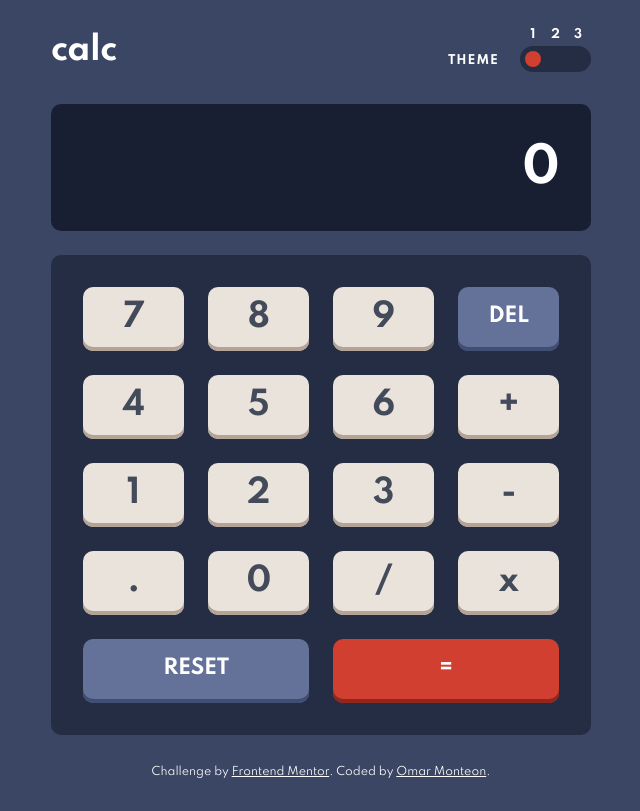
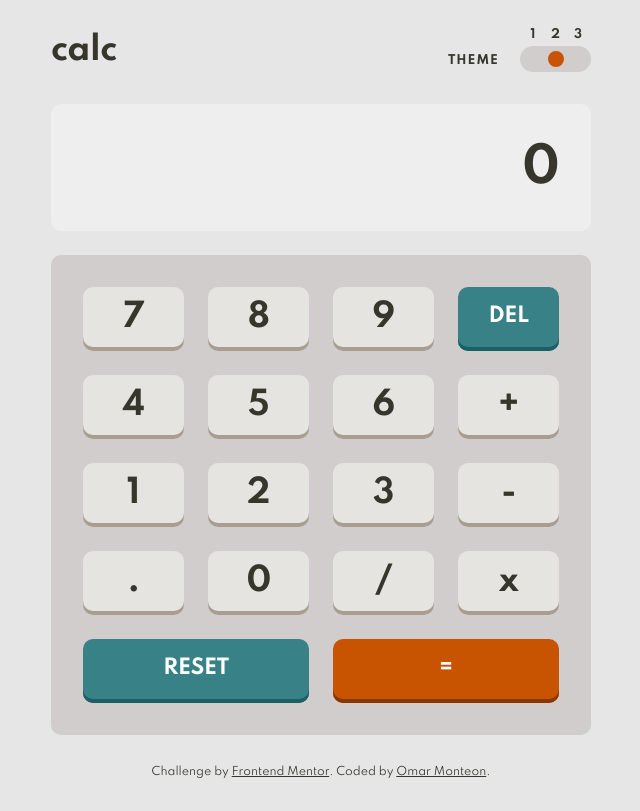
Before and after one commit to omonteon/calculator-fem, a React (Vite) app: page / in a window 1280 px wide. Shown: the whole page, without its empty margins (319-959 px from the left). Built offline with nearby package versions, Linux system fonts and the light colour scheme.

Commit message:
Feat: Set default theme on load.

```diff
--- a/src/App.js
+++ b/src/App.js
@@ -1,35 +1,63 @@
-import React, { useState } from "react";
+import React, { useEffect, useState } from "react";
 import ReactDOM from "react-dom";
 import ThemeSwitch from "./components/ThemeSwitch";
 import Calculator from "./components/Calculator";
 import "./App.css";
 
-// In this project I'm learning/Using for the first time:
+// In this project I'm learning/using for the first time:
 // BEM
-// CSS Variables
+// CSS custom properties(variables)
 // CSS Grid
-// Figma
-
-// Resources that helped me with the project
-// https://webdesign.tutsplus.com/tutorials/how-to-make-custom-accessible-checkboxes-and-radio-buttons--cms-32074
-// https://stackoverflow.com/questions/2901102/how-to-print-a-number-with-commas-as-thousands-separators-in-javascript
 
 const THEME_BG_COLOR = { 1: "#3a4663", 2: "#E6E6E6", 3: "#17062a" };
 
 function App() {
-  const [theme, setTheme] = useState("1");
+  const defaultTheme = getDefaultTheme();
+  const [theme, setTheme] = useState(defaultTheme);
 
-  function handleThemeChange(theme) {
+  useEffect(() => {
+    localStorage.setItem("selected-theme", theme);
     const root = window.document.documentElement;
     root.style.setProperty("--background-color", THEME_BG_COLOR[theme]);
-    setTheme(theme);
+  }, [theme]);
+
+  function getDefaultTheme() {
+    const persistedThemePreference = localStorage.getItem("selected-theme");
+    const hasPersistedPreference = typeof persistedThemePreference === "string";
+
+    if (hasPersistedPreference) {
+      const root = window.document.documentElement;
+      root.style.setProperty(
+        "--background-color",
+        THEME_BG_COLOR[persistedThemePreference]
+      );
+      return persistedThemePreference;
+    }
+    try {
+      // If they haven't been explicit, let's check the media query
+      const preferedColorScheme = window.matchMedia(
+        "(prefers-color-scheme: dark)"
+      );
+      const hasMediaQueryPreference =
+        typeof preferedColorScheme.matches === "boolean";
+
+      if (hasMediaQueryPreference) {
+        return preferedColorScheme.matches ? "1" : "2";
+      }
+    } catch (error) {
+      throw new Error("prefers-color-scheme is not supported by the browser");
+    }
+
+    // Default to Light
+    return "2";
   }
+
   return (
     <>
       <div className={`app theme-${theme}`}>
         <div className="app__header">
           <h2>calc</h2>
-          <ThemeSwitch theme={theme} onThemeChange={handleThemeChange} />
+          <ThemeSwitch theme={theme} onThemeChange={setTheme} />
         </div>
         <Calculator />
         <div className="attribution">
```
